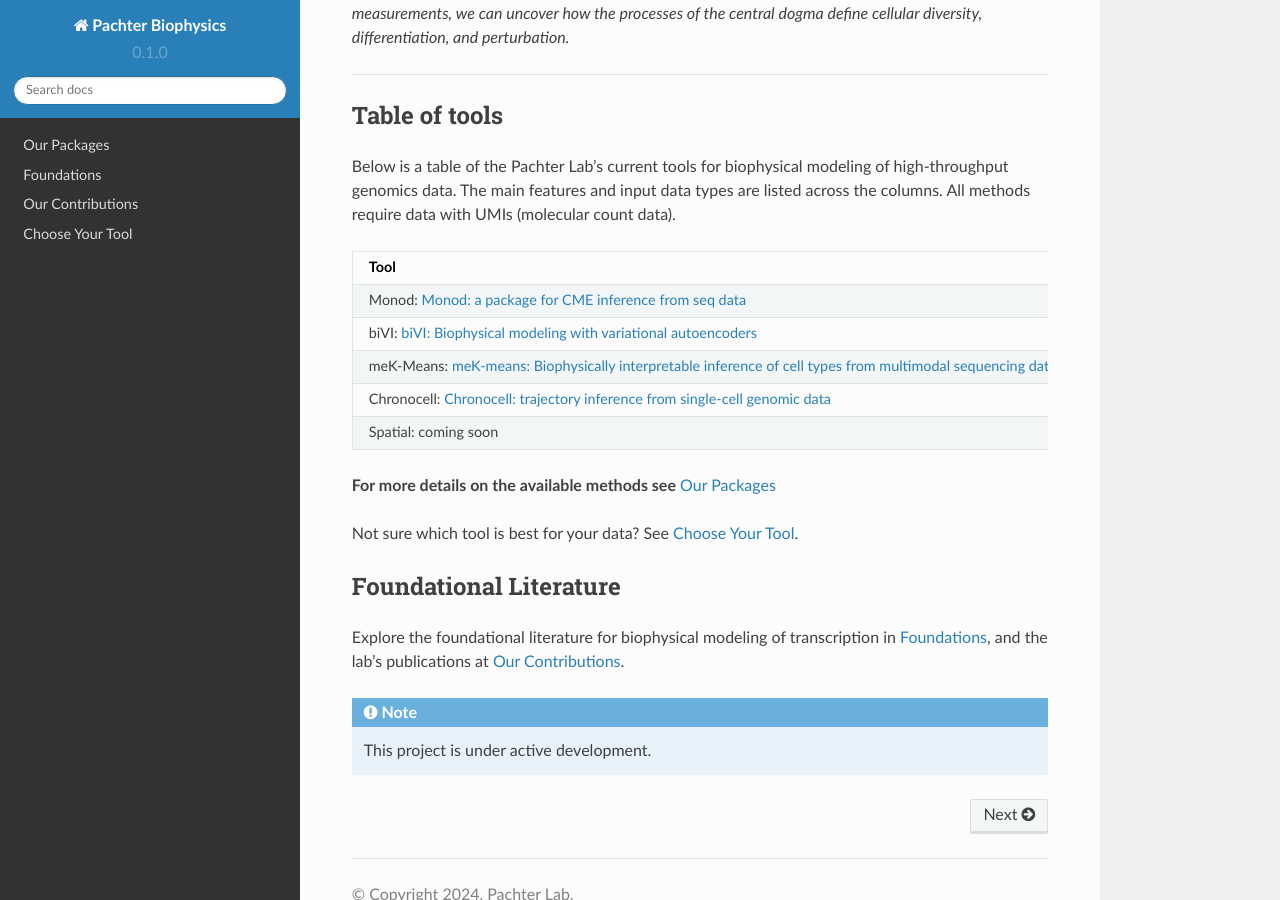
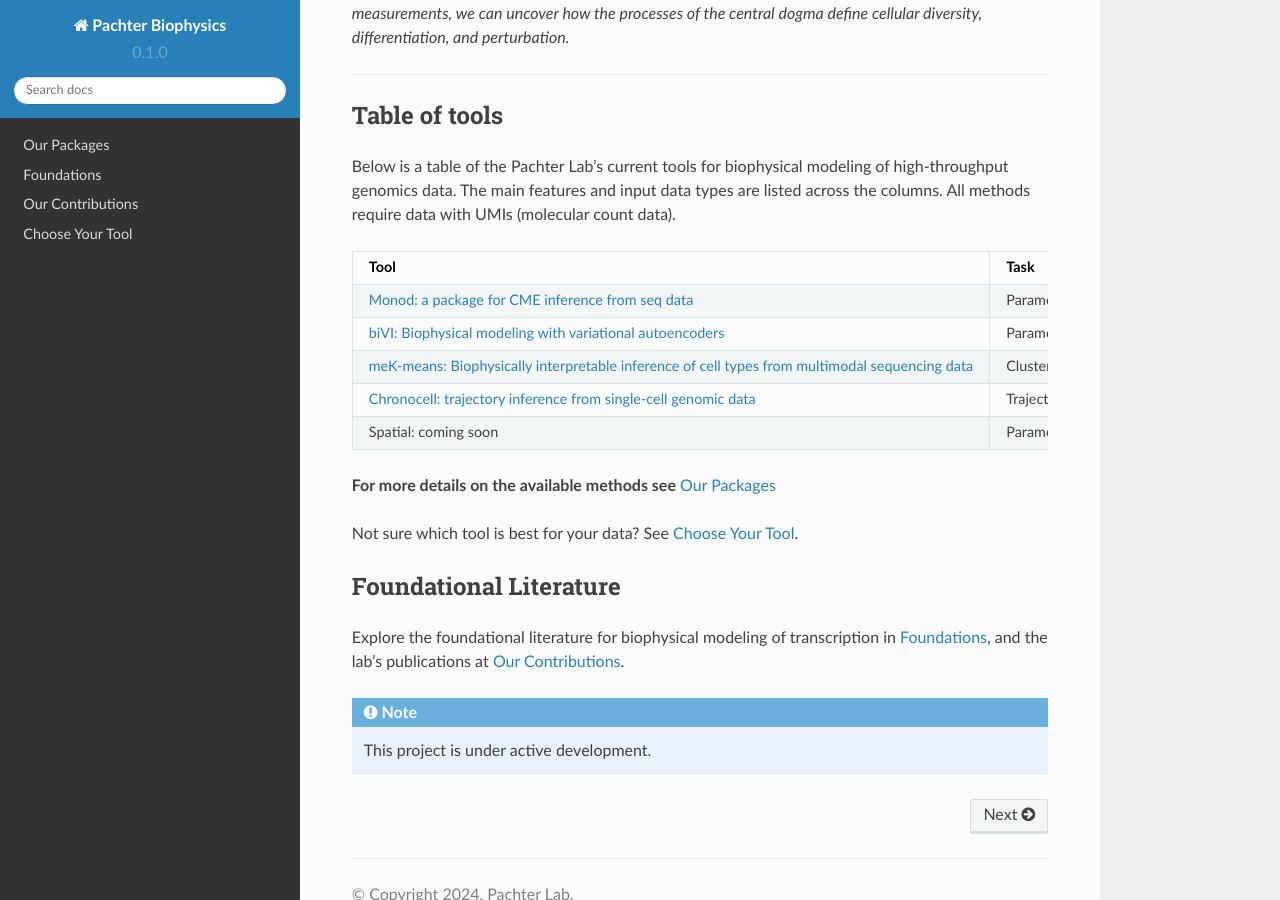
Before and after one commit to pachterlab/biophysics, a Sphinx documentation site: the page built from docs/source/index.rst, in a window 1280 px wide and 900 px high, scrolled down 1022 px. Built offline with Sphinx 7.4.7 and the Read the Docs theme 2.0.0, drawn with Linux system fonts in a browser that asks for light colours.

Commit message:
Update index.rst

```diff
--- a/docs/source/index.rst
+++ b/docs/source/index.rst
@@ -25,13 +25,13 @@ All methods require data with UMIs (molecular count data).
 +-------------------------------+--------------------+------------+------------+---------------+------------------+----------+
 | Tool                          | Task               | Resolution | Modalities | Steady State? | Technical Noise? | Language |
 +===============================+====================+============+============+===============+==================+==========+
-| Monod: :ref:`monod`           |Parameter Inference | gene       | U/S RNA    | yes           | yes (3' seq)     | Python   |
+| :ref:`monod`                  |Parameter Inference | gene       | U/S RNA    | yes           | yes (3' seq)     | Python   |
 +-------------------------------+--------------------+------------+------------+---------------+------------------+----------+
-| biVI: :ref:`bivi`             |Parameter Inference | cell/gene  | U/S RNA    | yes           | coming soon      | Python   |
+| :ref:`bivi`                   |Parameter Inference | cell/gene  | U/S RNA    | yes           | coming soon      | Python   |
 +-------------------------------+--------------------+------------+------------+---------------+------------------+----------+
-| meK-Means: :ref:`mekmeans`    |Clustering          | gene       | U/S RNA    | yes           | yes (3' seq)     | Python   |
+| :ref:`mekmeans`               |Clustering          | gene       | U/S RNA    | yes           | yes (3' seq)     | Python   |
 +-------------------------------+--------------------+------------+------------+---------------+------------------+----------+
-| Chronocell: :ref:`chronocell` |Trajectory Inference| gene       | U/S RNA    | no            | no               | Python   |
+| :ref:`chronocell`             |Trajectory Inference| gene       | U/S RNA    | no            | no               | Python   |
 +-------------------------------+--------------------+------------+------------+---------------+------------------+----------+
 | Spatial: coming soon          |Parameter Inference | gene       | S RNA      | yes           | yes              | Python   |
 +-------------------------------+--------------------+------------+------------+---------------+------------------+----------+
```
